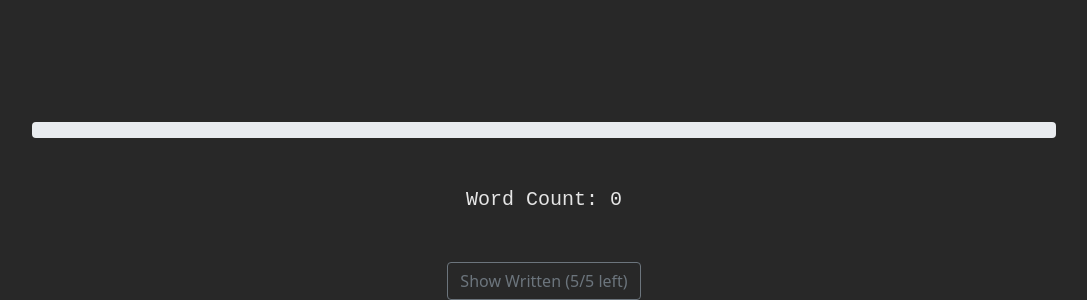
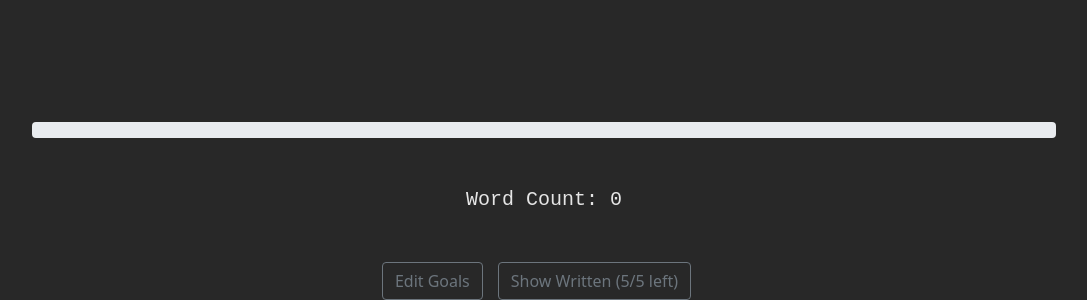
Before and after one commit to raksalim/wordForWord, a website: page index.html in a window 1280 px wide. Shown: the part 953-1253 px from the top of the page, without its empty margins (96-1183 px from the left). Drawn offline with nearby package versions, Linux system fonts and the light colour scheme.

Commit message:
adding edit button

```diff
--- a/index.html
+++ b/index.html
@@ -44,7 +44,10 @@
             </div>
 
             <h5 id="word-count">Word Count: 0</h5>
-            <button id="done-button" class="center-input btn btn-outline-secondary">Show Written</button>
+            <section class="control-buttons">
+                <button id="edit-button" class="btn btn-outline-secondary">Edit Goals</button>
+                <button id="done-button" class="btn btn-outline-secondary">Show Written</button>
+            </section>
         </footer>
     </main>
 
```
